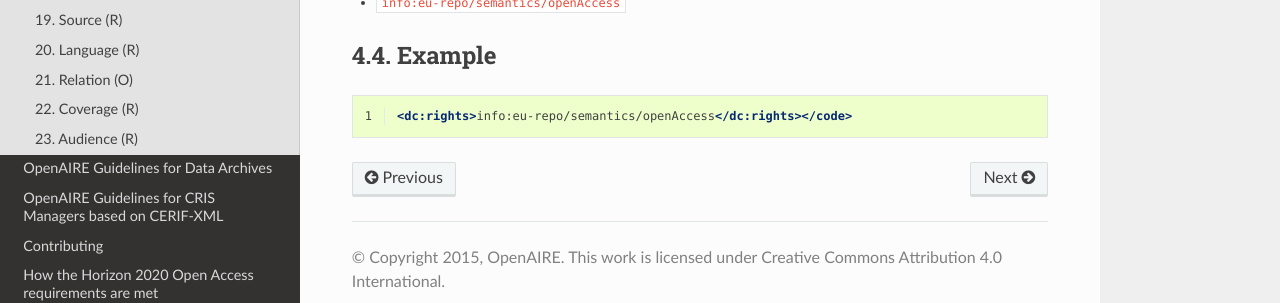
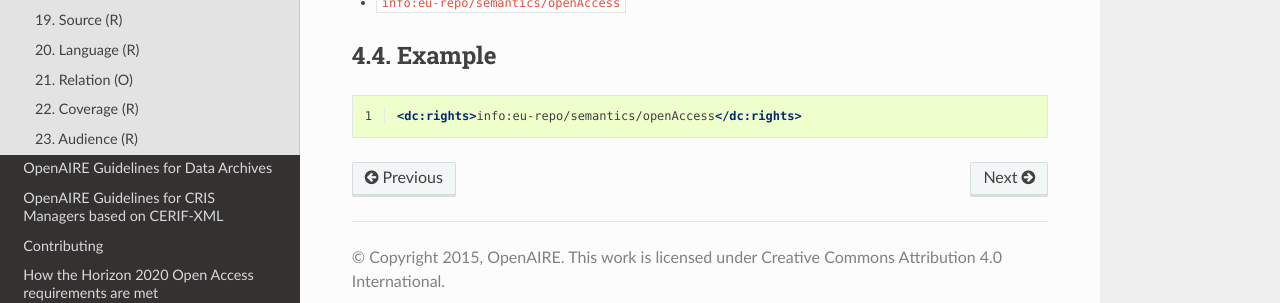
Before and after one commit to openaire/guidelines, a Sphinx documentation site: the page built from docs/literature/field_accesslevel.rst, in a window 1280 px wide. Shown: the part 559-862 px from the top of the page. Built offline with Sphinx 7.4.7 and the Read the Docs theme 2.0.0, drawn with Linux system fonts in a browser that asks for light colours.

Commit message:
fixed typo in example of access level field

```diff
--- a/docs/literature/field_accesslevel.rst
+++ b/docs/literature/field_accesslevel.rst
@@ -26,4 +26,4 @@ Example
 .. code-block:: xml
    :linenos:
 
-   <dc:rights>info:eu-repo/semantics/openAccess</dc:rights></code>
+   <dc:rights>info:eu-repo/semantics/openAccess</dc:rights>
```
